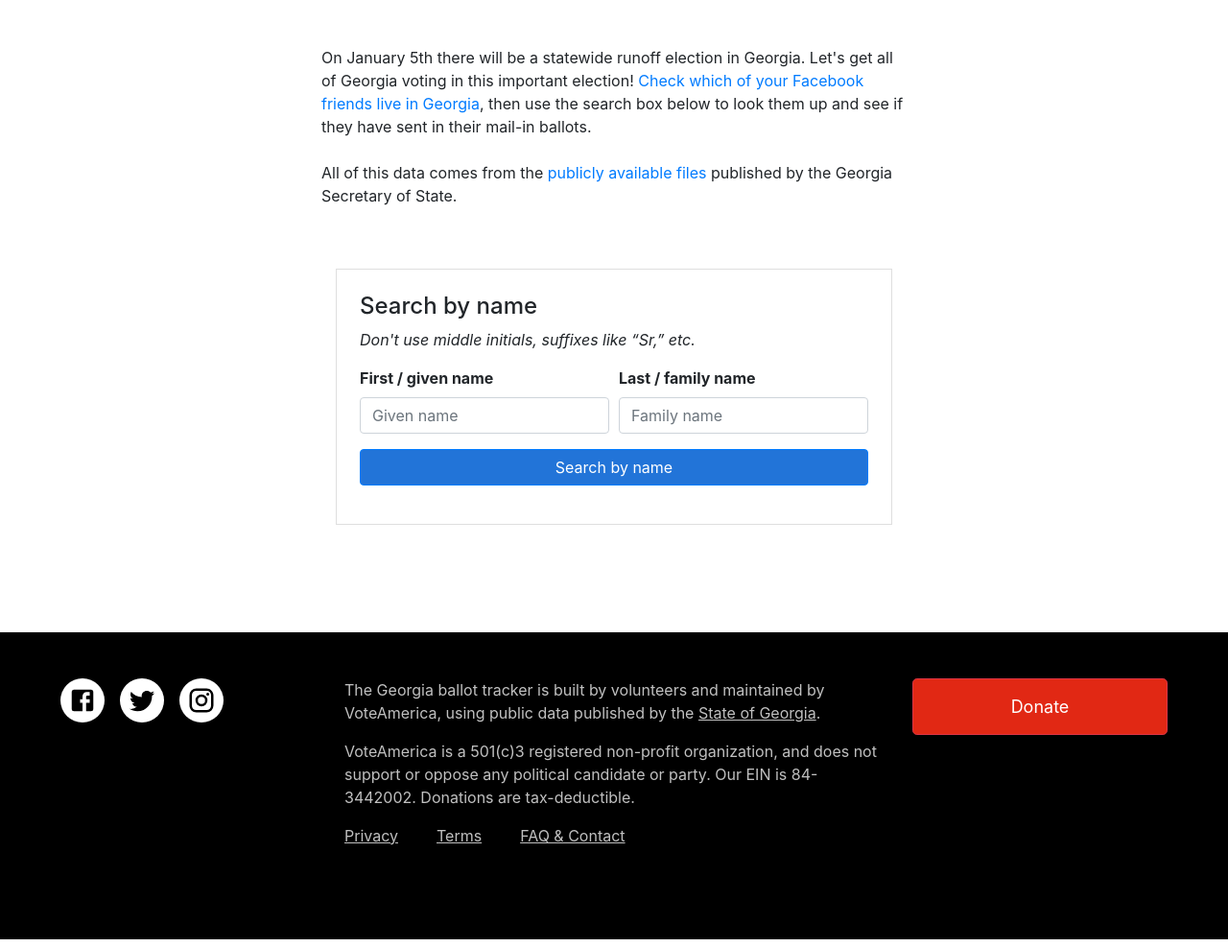
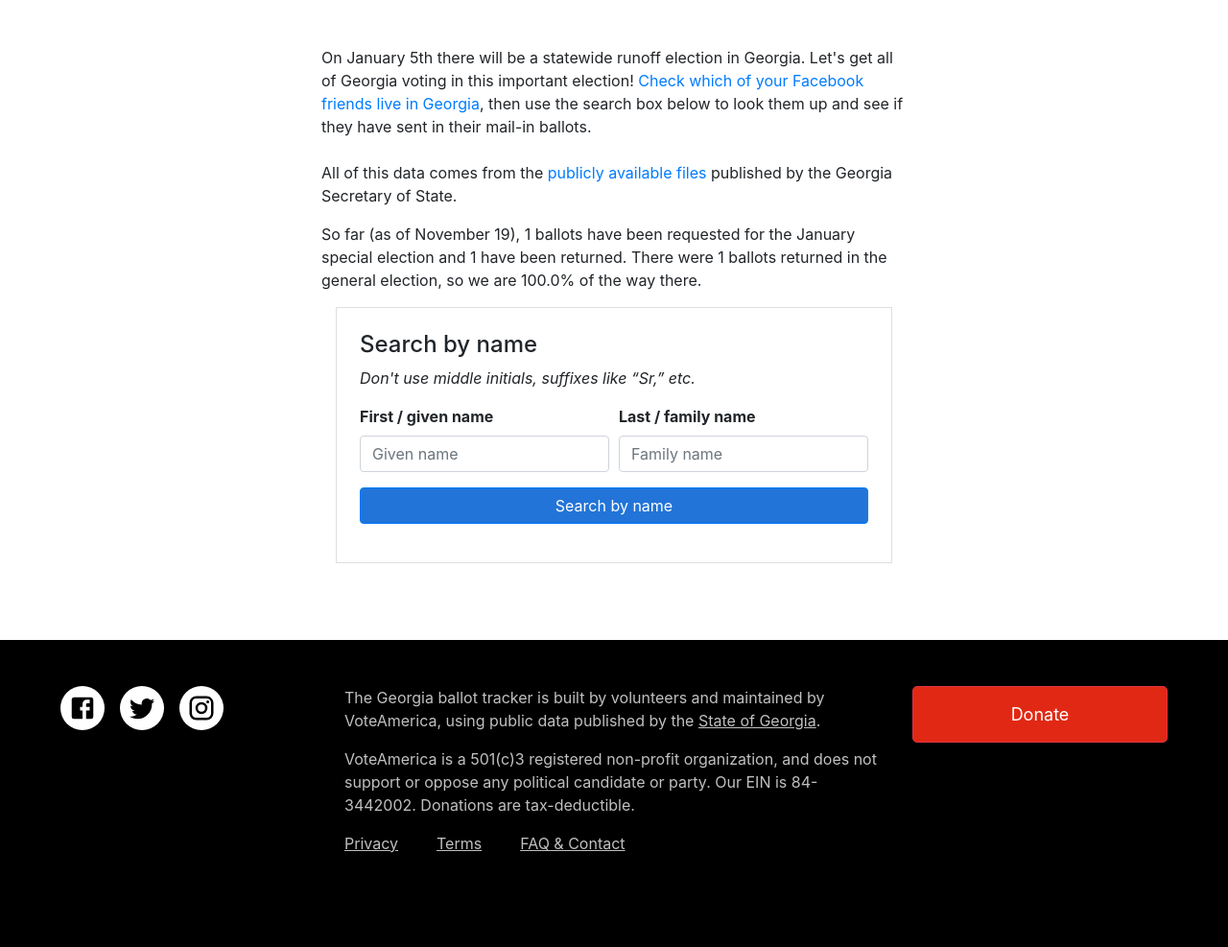
Before and after one commit to vote/gaballot, a Flask app: template templates/index.html in a window 1280 px wide. Shown: the part 76-1063 px from the top of the page at 96% size. Run offline with Flask 2, Linux system fonts and the light colour scheme; the template is opened without the code that fills it: most values are stand-ins (such as "Sample title", 1, 10 or a date in 2020).

Commit message:
display some turnout stats as motivation
still todo: need to avoid hardcoding the date updated

```diff
--- a/app.py
+++ b/app.py
@@ -27,6 +27,9 @@ else:
 app.config["SQLALCHEMY_TRACK_MODIFICATIONS"] = False
 db = SQLAlchemy(app, session_options={"autoflush": False})
 
+@app.template_filter('commafy')
+def commafy_filter(v):
+    return "{:,}".format(v)
 
 class VoteRecord(db.Model):
     __tablename__ = "voters_and_statuses"
@@ -112,7 +115,25 @@ def render_template_nocache(template_name, **args):
 
 @app.route("/")
 def index():
-    resp = make_response(render_template("index.html"))
+    sql = (
+        'select "Application Status", "Ballot Status", old.count as "Old Count", new.count as "New Count" ' +
+        'from voter_status_counters_35209 old join voter_status_counters_35211 new using ("Application Status", "Ballot Status") ' +
+        'where "Application Status" = \'A\' and "Ballot Status" in (' + "'A', 'total')"
+    )
+    for r in db.engine.execute(sql):
+        if r["Ballot Status"] == "A":
+            total_returned_old = r["Old Count"]
+            total_returned_new = r["New Count"]
+        else:
+            total_applied_old = r["Old Count"]
+            total_applied_new = r["New Count"]
+
+    resp = make_response(render_template("index.html",
+        total_returned_old = total_returned_old,
+        total_returned_new = total_returned_new,
+        total_applied_old = total_applied_old,
+        total_applied_new = total_applied_new,
+    ))
     resp.headers.set("Cache-Control", "public, max-age=7200")
 
     return resp
--- a/templates/index.html
+++ b/templates/index.html
@@ -2,7 +2,13 @@
 
 {% block content %}
 
-<div class="container my-5">
+<div class="container my-3">
+
+So far (as of November 19), {{ total_applied_new|commafy }} ballots have been
+requested for the January special election and {{ total_returned_new|commafy }} have
+been returned. There were {{ total_returned_old|commafy }} ballots returned in the
+general election, so we are
+{{ (100.0 * total_returned_new / total_returned_old)|round(1) }}% of the way there.
 
 <div class="container py-3">
   <form class="card p-3 p-lg-4" method="POST" action="/search">
```
